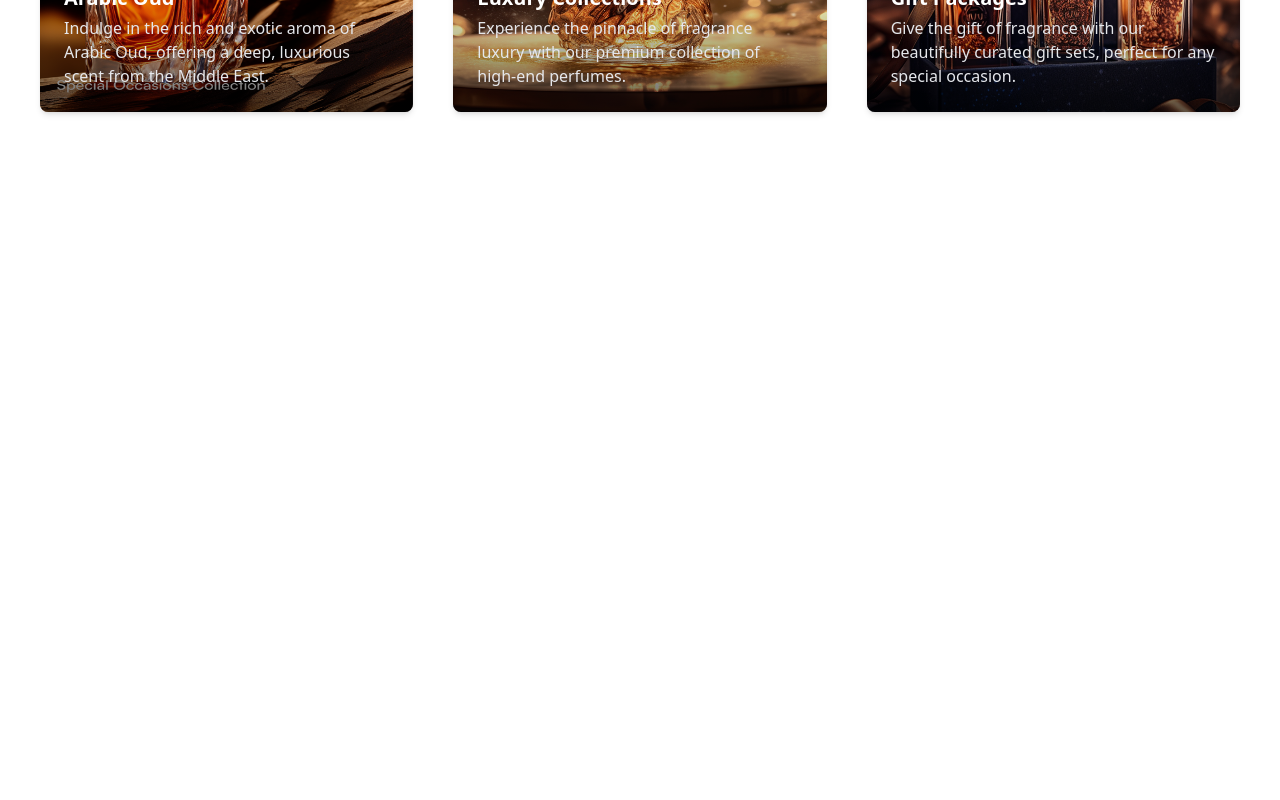
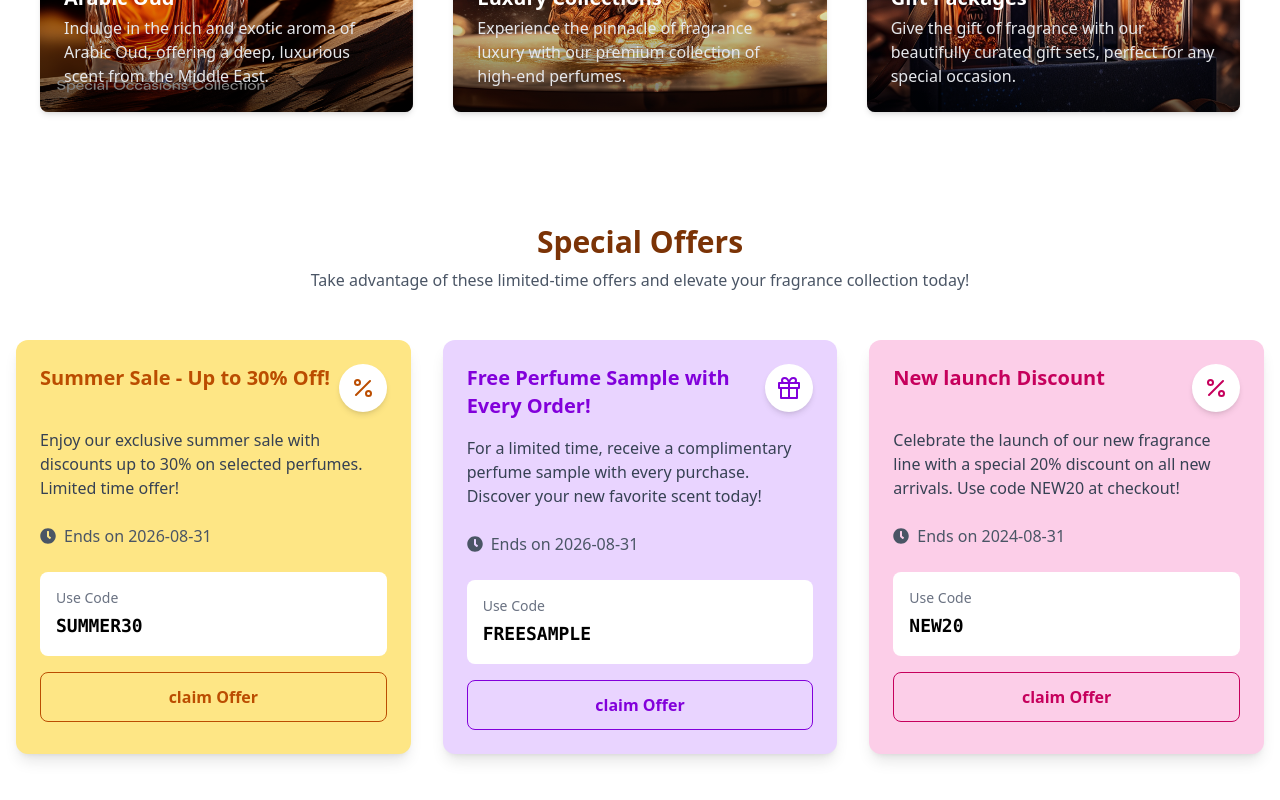
Before and after one commit to Tsedeniyagashaw/perfume-store, a React (Vite) app: page / in a window 1280 px wide. Shown: the part 1902-2702 px from the top of the page. Before the commit the page ends 2078 px from the top, so only its background shows below. Built offline with nearby package versions, Linux system fonts and the light colour scheme.

Commit message:
Add Offers Page

```diff
--- a/src/App.jsx
+++ b/src/App.jsx
@@ -3,6 +3,7 @@ import Header from './components/Header'
 import Hero from './components/Hero'
 import Products from './components/Products'
 import Categories from './components/Categories'
+import Offers from './components/Offers'
 
 const App = () => {
   return (
@@ -11,6 +12,7 @@ const App = () => {
    <Hero />
    <Products />
    <Categories />
+   <Offers />
     </div>
   )
 }
--- /dev/null
+++ b/src/components/Offers.jsx
@@ -0,0 +1,101 @@
+import React from 'react'
+import { FaClock } from 'react-icons/fa'
+import { FiGift, FiPercent } from 'react-icons/fi'
+
+const currentOffers =[
+    {
+        id: 1,
+        title: "Summer Sale - Up to 30% Off!",
+        description: "Enjoy our exclusive summer sale with discounts up to 30% on selected perfumes. Limited time offer!",
+        discount: '30%',
+        endDate: "2026-08-31",
+        code: "SUMMER30",
+        bgColor:"bg-amber-200",
+    textColor:"text-amber-700",
+   },
+      {
+        id :2,
+        title: "Free Perfume Sample with Every Order!",
+        description: "For a limited time, receive a complimentary perfume sample with every purchase. Discover your new favorite scent today!",
+        discount: 'Gift',
+        endDate: "2026-08-31",
+        code: "FREESAMPLE",
+        bgColor:"bg-purple-200",
+    textColor:"text-purple-700",
+   },
+    {
+        id:3,
+        title: "New launch Discount",
+        discount: '20%',
+        description: "Celebrate the launch of our new fragrance line with a special 20% discount on all new arrivals. Use code NEW20 at checkout!",
+        endDate: "2024-08-31",
+        code: "NEW20",
+        bgColor:"bg-pink-200",
+    textColor:"text-pink-700",
+   },
+]
+
+const Offers = () => {
+  return (
+
+  <section id='offers' className='container scroll-mt-20 mx-auto px-4 py-12'>
+     <h2 className='text-3xl font-bold text-center mb-2 text-amber-900'>
+      Special Offers
+     </h2>
+     <p className='text-center text-gray-600 mb-12'>
+        Take advantage of these limited-time offers and elevate your fragrance collection today!
+     </p>
+     <div className='grid grid-cols-1 md:grid-cols-2 lg:grid-cols-3 gap-8'>
+        {
+            currentOffers.map((offers) =>(
+                <div key={offers.id}
+                className={`${offers.bgColor} rounded-xl shadow-lg overflow-hidden
+                transition-transform duration-300 hover:scale-105
+                `}
+                >
+                    <div className='p-6'>
+                        <div className='flex justify-between items-start mb-4'>
+                         <h3 className={`${offers.textColor} text-xl font-semibold`}>
+                            {offers.title}
+                         </h3>
+                         {
+                            offers.discount.includes('%') ? (
+                                <span className='bg-white rounded-full p-3 shadow-md'>
+                                      <FiPercent className={`${offers.textColor}  text-2xl `} />
+                                </span>
+                            ):(
+                                 <span className='bg-white rounded-full p-3 shadow-md'>
+                                      <FiGift className={`${offers.textColor}  text-2xl `} />
+                                </span>
+                            )
+                         }
+                        </div>
+                        <p className='text-gray-700 mb-6 '>
+                            {offers.description}
+                        </p>
+                        <div className='flex items-center text-gray-600 mb-6'>
+                             <FaClock  className='mr-2'/>
+                             <span>Ends on {offers.endDate}</span>
+                        </div>
+                        <div className='bg-white rounded-lg p-4 mb-4'>
+                            <p className="text-sm text-gray-500 mb-1">Use Code</p>
+                              <p className='font-mono font-bold text-lg'>{offers.code}</p>
+                        </div>
+                        <button className={`w-full py-3 rounded-lg ${offers.textColor} font-semibold
+                        border ${offers.textColor.replace('text', 'border')} hover:bg-white`}>
+                            claim Offer
+
+                        </button>
+
+                    </div>
+
+                     </div>
+            ))
+        }
+
+     </div>
+  </section>
+  )
+}
+
+export default Offers
```
